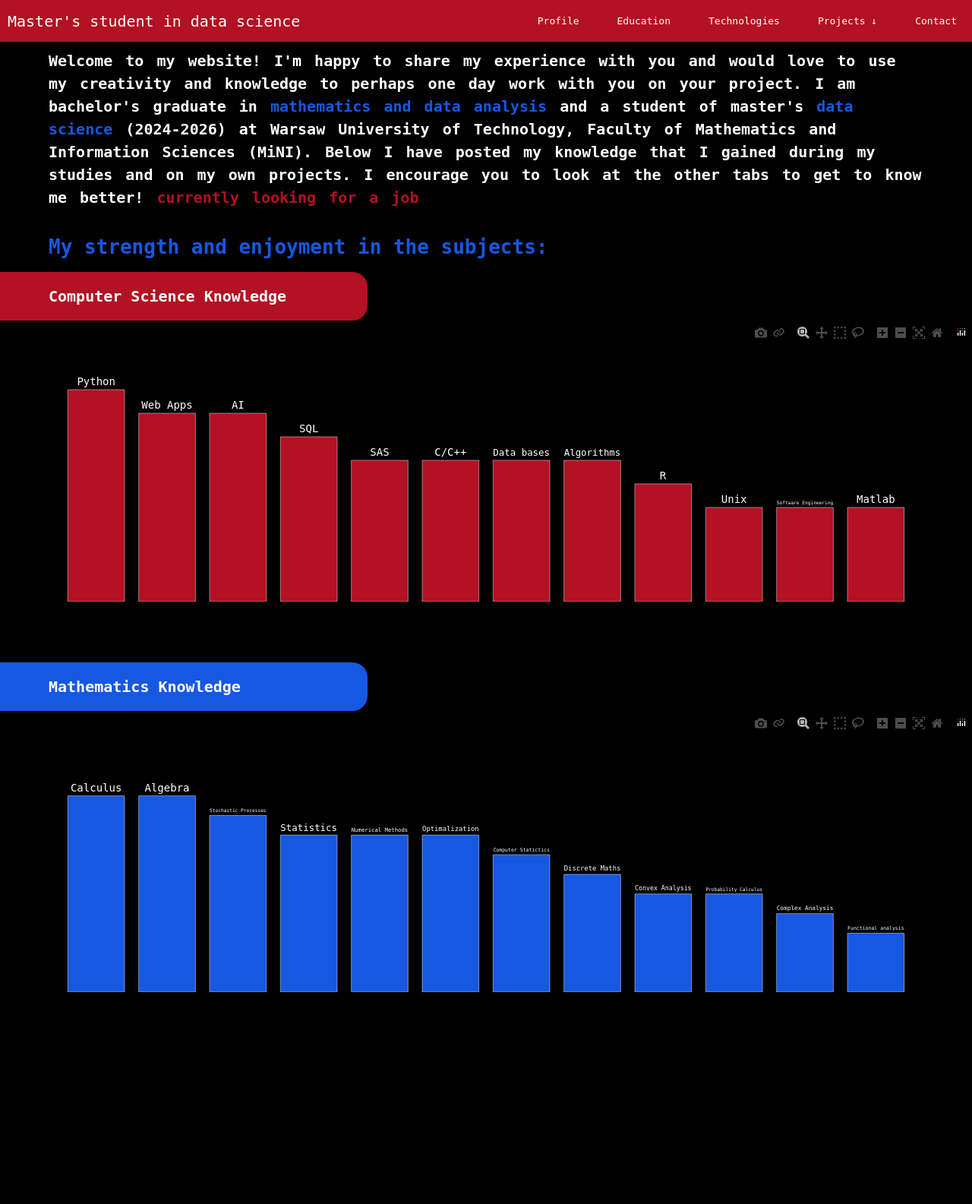
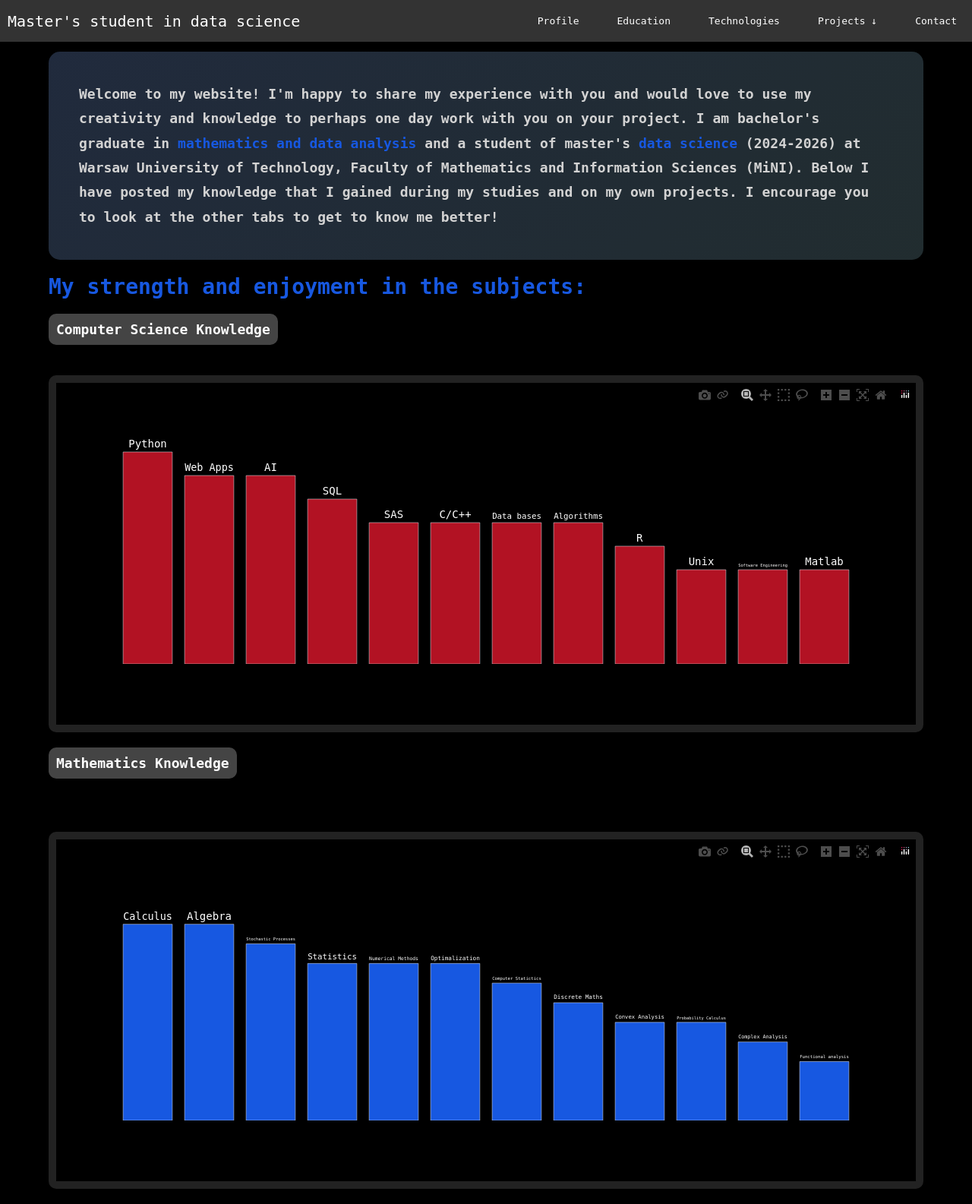
Before and after one commit to poglodjan/heroke-me-app, a Flask app: page / in a window 1280 px wide. Shown: the whole page at 76% size. Before the commit the page ends 1306 px from the top, so only its background shows below. Run offline with Flask 3, Linux system fonts and the light colour scheme; some libraries are stand-ins or nearby versions.

Commit message:
design upgrade

```diff
--- a/templates/index.html
+++ b/templates/index.html
@@ -16,8 +16,9 @@
     background-color: black;
   }
 
+
   nav {
-  background-color: #B21223;
+  background-color: #333;
   padding: 10px;
 }
 
@@ -74,8 +75,9 @@ nav {
   position: absolute;
   top: 100%;
   left: 0;
-  background-color: #B21223;
+  background-color: #333;
   padding: 10px 0;
+  z-index: 10;
 }
 
 .sub-menu li {
@@ -89,7 +91,7 @@ nav {
 }
 
 .sub-menu li:hover {
-  background-color: #333;
+  background-color: #030000;
 }
 
 /* Responsywne zmiany */
@@ -127,65 +129,107 @@ nav {
   }
 }
 
-  .plotly-chart2{
-    margin-left: auto;
-    margin-right: auto;
-    width: 1200px;
-  }
-   .hidden{
-      opacity: 0%;
-      margin-left: auto;
-      margin-right: auto;
-      width: 1200px;
+        /* Styl kontenera wykresów */
+        .chart-container {
+            background-color: #222;
+            margin: 1% 5%;
+            padding: 30px;
+            border-radius: 15px;
+            box-shadow: 0px 4px 10px rgba(0, 0, 0, 0.5);
+            position: relative;
+            overflow: hidden;
         }
 
-  .sub-menu1 {
-    display: none;
+        .chart-background {
+            background: linear-gradient(135deg, rgba(23, 88, 225, 0.5), rgba(23, 215, 225, 0.2));
             position: absolute;
-    top: 100%;
-    height: auto;
-    left: 0;
-    background-color: #B21223;
-  }
-  .sub-menu2 {
-    display: none;
-    position: absolute;
-    top: 100%;
-    height: auto;
-    left: 0;
-    background-color: #B21223;
-  }
-  .label-container{
-    padding:20px;
-    font-family: monospace;
-    background-color: #B21223;
-    padding-left:5%;
-    color:white;
-    width: 400px;
-    border-bottom-right-radius: 20px;
-    border-top-right-radius: 20px;
-    font-size:20px;
-  }
-  .subtitle{
-    height: auto;
-    font-family: monospace;
-    margin-top: 10px;
-    margin-bottom: 0px;
-    margin-left: 5%;
-    font-weight: bold;
-    color: white;
-    position: relative;
-    z-index: -1;
-    word-spacing: 5px;
-    line-height: 1.5;
-    width: 90%;
-    font-size: 20px;
+            top: -100px;
+            right: -100px;
+            bottom: -100px;
+            left: -100px;
+            z-index: 1;
+            opacity: 0.3;
         }
 
-  #plotly-chart {
+        .subtitle {
+            position: relative;
+            z-index: 2;
+            font-size: 18px;
+            font-family: monospace;
+            line-height: 1.8;
+            color: #d3d3d3;
+            padding: 10px;
+            border-radius: 8px;
+        }
+
+        .subtitle a {
+            color: #1758E1;
+            text-decoration: none;
+        }
+
+        h1 {
+            color: #1758E1;
+            font-weight: bold;
+            font-family: monospace;
+            margin-left: 5%;
+            font-size: 28px;
+        }
+
+        .label-container {
+            margin-left: 5%;
+            margin-bottom: 20px;
+            padding: 10px;
+            border-radius: 10px;
+            background-color: #444;
+            color: white;
+            display: inline-block;
+        }
+
+        .label {
+            font-size: 18px;
+            font-family: monospace;
+            font-weight: bold;
+        }
+
+        #plotly-chart, #plotly-chart2 {
+            margin: 20px 5%;
+            padding: 10px;
+            background-color: #222;
+            border-radius: 10px;
+            box-shadow: 0px 4px 10px rgba(0, 0, 0, 0.4);
+            transition: transform 0.3s ease, opacity 0.3s;
             opacity: 0;
             transform: translateY(50px);
-    transition: opacity 1s ease, transform 1s ease;
+        }
+
+        #plotly-chart.show, #plotly-chart2.show {
+            opacity: 1;
+            transform: translateY(0);
+        }
+
+        .round-log {
+            font-size: 100px;
+            color: #1758E1;
+            margin-bottom: 50px;
+            text-align: center;
+            font-family: monospace;
+        }
+
+        /* Animacja pojawiania się */
+        @keyframes fadeInUp {
+            0% {
+                opacity: 0;
+                transform: translateY(50px);
+            }
+            100% {
+                opacity: 1;
+                transform: translateY(0);
+            }
+        }
+
+        /* Hover na wykresie */
+        #plotly-chart:hover, #plotly-chart2:hover {
+            transform: scale(1.02);
         }
 
     </style>
@@ -220,36 +264,37 @@ nav {
       </ul>
     </div>
   </nav>
+
   <div class="chart-container">
-          <div class="chart-background">
-          </div>
+    <div class="chart-background"></div>
     <div class="subtitle">
-            <div class="label">Welcome to my website! I'm happy to share my experience with you and
-                would love to use my creativity and knowledge to perhaps one day work with you on your project.
-                I am bachelor's graduate in <a style="color:#1758E1">mathematics and data analysis</a>
-                and a student of master's <a style="color:#1758E1">data science</a> (2024-2026) at Warsaw University of Technology,
-                Faculty of Mathematics and Information Sciences (MiNI). Below I have posted my knowledge that I gained during my studies and on my own projects.
-                I encourage you to look at the other tabs to get to know me better!
-              <a style="color:#B21223">currently looking for a job</a> </div>
+      <div class="label">
+        Welcome to my website! I'm happy to share my experience with you and would love to use my creativity and knowledge to perhaps one day work with you on your project.
+        I am bachelor's graduate in <a href="#">mathematics and data analysis</a> and a student of master's <a href="#">data science</a> (2024-2026) at Warsaw University of Technology, Faculty of Mathematics and Information Sciences (MiNI).
+        Below I have posted my knowledge that I gained during my studies and on my own projects. I encourage you to look at the other tabs to get to know me better!
       </div>
     </div>
   </div>
-        <br>
-        <h1 style="color:#1758E1 ; font-weight: bold;font-family: monospace; margin-left:5%;"
-        >My strength and enjoyment in the subjects:</h1>
+
+  <h1>My strength and enjoyment in the subjects:</h1>
 
   <div class="label-container">
     <div class="label"><b>Computer Science Knowledge</b></div>
   </div>
 
   <div id="plotly-chart">
+    <!-- Insert your chart here -->
     {{ graph_html|safe }}
   </div>
-        <div class="label-container" style="background-color:#1758E1">
+
+  <div class="label-container">
     <div class="label"><b>Mathematics Knowledge</b></div>
   </div>
-        <div class="round-log" style="font-size: 100px; color:#1758E1;margin-top: 100px;margin-bottom: 100px; text-align: center;font-family: monospace;">0%</div>
-        <div id="plotly-chart2" style="width:100%" class="hidden">
+
+  <div class="round-log">0%</div>
+
+  <div id="plotly-chart2" class="hidden">
+    <!-- Insert your second chart here -->
     {{ graph_html2|safe }}
   </div>
 
@@ -259,23 +304,15 @@ nav {
       const navLinks = document.querySelector('.nav-links');
       navLinks.classList.toggle('active');
     }
+
     window.addEventListener('load', function() {
       var plotlyChart = document.getElementById('plotly-chart');
-    plotlyChart.style.opacity = 1;
-    plotlyChart.style.transform = 'translateY(0)';
-    anime({
-        targets: '#plotly-chart',
-        opacity: [0, 1],
-        translateY: [50, 0],
-        duration: 1000,
-        easing: 'easeInOutQuad',
-    });
+      plotlyChart.classList.add('show');
     });
 
     let ifwas = 0;
-let end=0;
     const chartsContainer = document.getElementById('plotly-chart2');
-var plotlyChart = document.getElementById('plotly-chart2');
+    var plotlyChart2 = document.getElementById('plotly-chart2');
 
     if (ifwas === 0) {
         window.addEventListener('scroll', () => {
@@ -291,7 +328,7 @@ var roundLogEl = document.querySelector('.round-log');
                     innerHTML: [0, "100%"],
                     easing: 'linear',
                     round: 1,
-  duration: 1000,
+                    duration: 1600,
                     complete: function() {
                         roundLogEl.innerHTML = '';
                         do_that();
@@ -299,16 +336,12 @@ var roundLogEl = document.querySelector('.round-log');
                 });
 
                 function do_that(){
-        plotlyChart.classList.remove('hidden');
-        roundLogEl.remove();
-        anime({
-  targets: '#plotly-chart2',
-    opacity: [0,1]
-});}
+                    plotlyChart2.classList.remove('hidden');
+                    plotlyChart2.classList.add('show');
+                }
             }
         });
     }
-
 </script>
 </body>
 </html>
```
Also changed, not shown: templates/contact.html (+6 -5 lines), templates/corpo.html (+4 -4 lines), templates/education.html (+76 -14 lines), templates/own.html (+4 -4 lines), templates/students.html (+4 -4 lines). Lines whose indentation alone changed are shown as unchanged.
